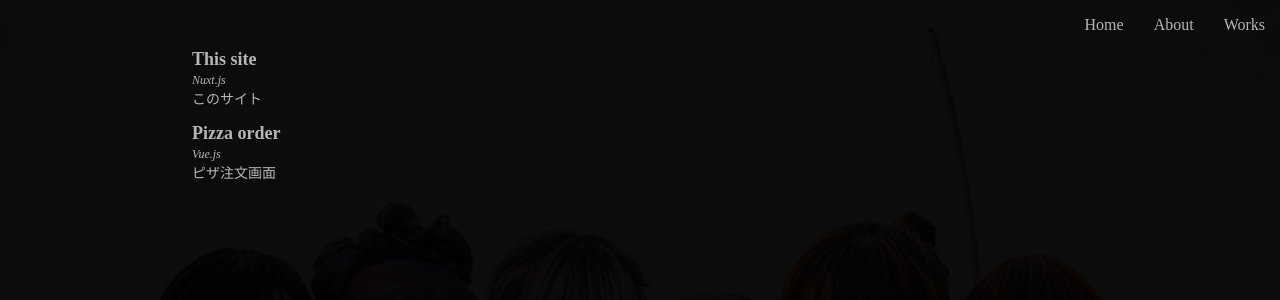
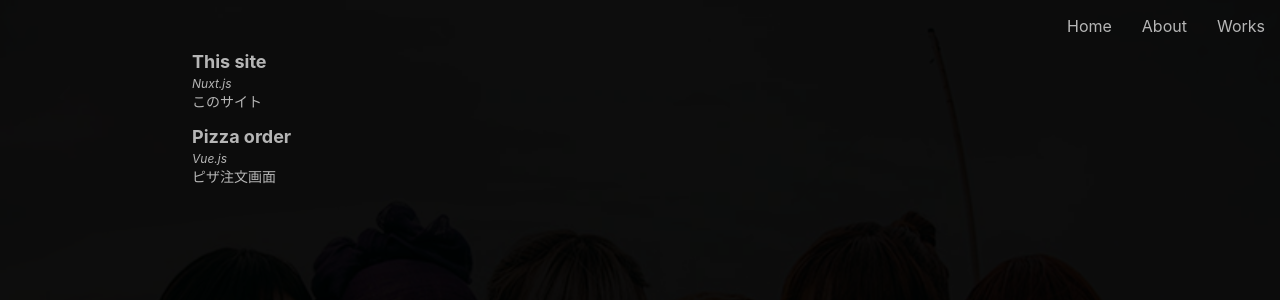
Before and after one commit to kamioka1230/portfolio, a Nuxt app: page /works in a window 1280 px wide. Shown: the top 300 px of the page. Built offline with nearby package versions, Linux system fonts and the light colour scheme.

Commit message:
fix fonts

```diff
--- a/layouts/default.vue
+++ b/layouts/default.vue
@@ -26,6 +26,7 @@
   padding: 0;
   overflow: hidden;
   font-size: 62.5%;
+  font-family: Quicksand,-apple-system,BlinkMacSystemFont,Segoe UI,Roboto,Helvetica Neue,Arial,Noto Sans,sans-serif,Apple Color Emoji,Segoe UI Emoji,Segoe UI Symbol,Noto Color Emoji;
 }
 body {
   width: 100vw;
@@ -33,6 +34,7 @@
   margin: 0;
   padding: 0;
   color: rgba(255, 255, 255, .7);
+  font-size: 1.6rem;
 }
 a {
   color: inherit;
--- a/pages/works.vue
+++ b/pages/works.vue
@@ -15,15 +15,15 @@
   margin: 0 auto;
 }
 h2 {
-  font-size: 18px;
+  font-size: 1.8rem;
   margin-bottom: 0;
 }
 p {
-  font-size: 14px;
+  font-size: 1.4rem;
   margin-top: 2px;
 }
 p .tech {
-  font-size: 12px;
+  font-size: 1.2rem;
   font-style: italic;
 }
 </style>
```
